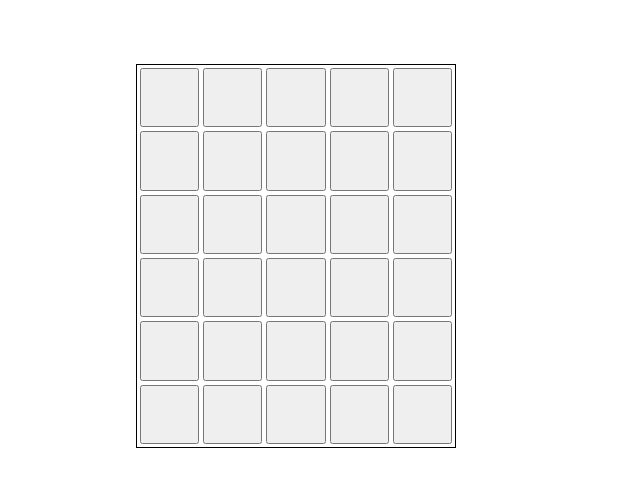
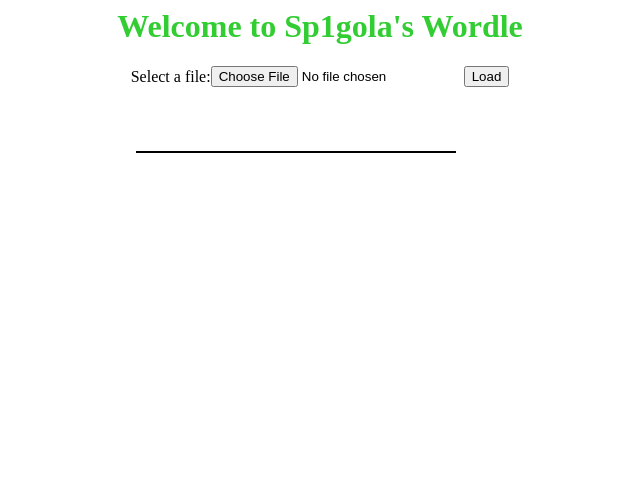
Before and after one commit to Sp1gola/Wordle, a plain HTML site: page Index.html in a window 1280 px wide. Shown: the whole page, without its empty margins (320-960 px from the left). Drawn offline with Linux system fonts and the light colour scheme; a web font is replaced by a local one.

Commit message:
Added file load and read function + reorganised the style in a CSS file

```diff
--- a/Index.html
+++ b/Index.html
@@ -1,16 +1,26 @@
-<html>
+<html lang="">
     <head>
         <meta charset="UTF-8">
-        <title>Wordle</title>
+        <title>Sp1gola's Wordle</title>
+        <link rel="stylesheet" href="style.css">
     </head>
     <body>
-        <table id = "t" style="border: 1px solid black; height: 30vw; width: 25vw; margin-top: 5vw; margin-left: 35vw"></table>
+    <h1>Welcome to Sp1gola's Wordle</h1>
+    <div id="d1">
+        <label for="myfile">Select a file:</label>
+        <input type="file" id="myfile" name="myfile">
+        <input type="Button" value="Load" onclick="leggiFile()">
+    </div>
+        <table id="t"></table>
     </body>
     <script>
         let contenuto = "";
         let id = 0;
         let currentIndex = 0;
         let tentativo = 1;
+        let soluzione = "";
+        let arraySoluzione;
+
         function tabella() {
             for(let i = 0 ; i < 6; i++){
                 contenuto = contenuto + "<tr>" +
@@ -24,7 +34,6 @@
             }
             document.getElementById("t").innerHTML = contenuto;
         }
-        tabella();
 
         document.addEventListener('keydown', (event) => {
             const key = event.key;
@@ -37,7 +46,7 @@
 
             if(key === 'Enter' && currentIndex === tentativo * 5){
                 if(tentativo === 6){
-                    alert("hai perso");
+                    alert("hai perso, la soluzione era: "+soluzione);
                 }
                 controlloRiga();
                 tentativo++;
@@ -54,15 +63,32 @@
                 event.preventDefault();
             }
         });
+        function controlloRiga(){
+            let bottone = [];
+            let j = 0;
 
-        function controlloRiga(){
-            let bottone1 = [];
-            let j = 0;
             for(let i = (currentIndex-5); i < currentIndex; i++){
-                bottone1[j] = document.getElementById(i);
-                bottone1[j].disabled = true;
+                bottone[j] = document.getElementById(i);
+                bottone[j].disabled = true;
                 j++;
             }
         }
+        function leggiFile(){
+            let file = document.querySelector('input').files[0];
+            let reader = new FileReader();
+
+            reader.onload = function(event) {
+                let testo = event.target.result;
+                let listaParole = testo.split(';');
+                soluzione = listaParole[Math.floor(Math.random() * listaParole.length)];
+                arraySoluzione= soluzione.split('');
+                alert(soluzione);
+
+                tabella();
+                document.getElementById("d1").style.display="none";
+                document.querySelector('input[type="button"]').disabled = true;
+            };
+            reader.readAsText(file);
+        }
     </script>
 </html>
--- /dev/null
+++ b/style.css
@@ -0,0 +1,22 @@
+@import url('https://fonts.googleapis.com/css2?family=Momo+Signature&display=swap');
+
+h1 {
+    color: limegreen;
+    display: flex;
+    justify-content: center;
+    align-items: center;
+    font-family: 'Momo Signature', serif;
+}
+#d1 {
+    display: flex;
+    justify-content: center;
+    align-items: center;
+    font-family: 'Momo Signature', serif;
+}
+#t {
+    border: 1px solid black;
+    height: 30vw;
+    width: 25vw;
+    margin-top: 5vw;
+    margin-left: 35vw;
+}
```
